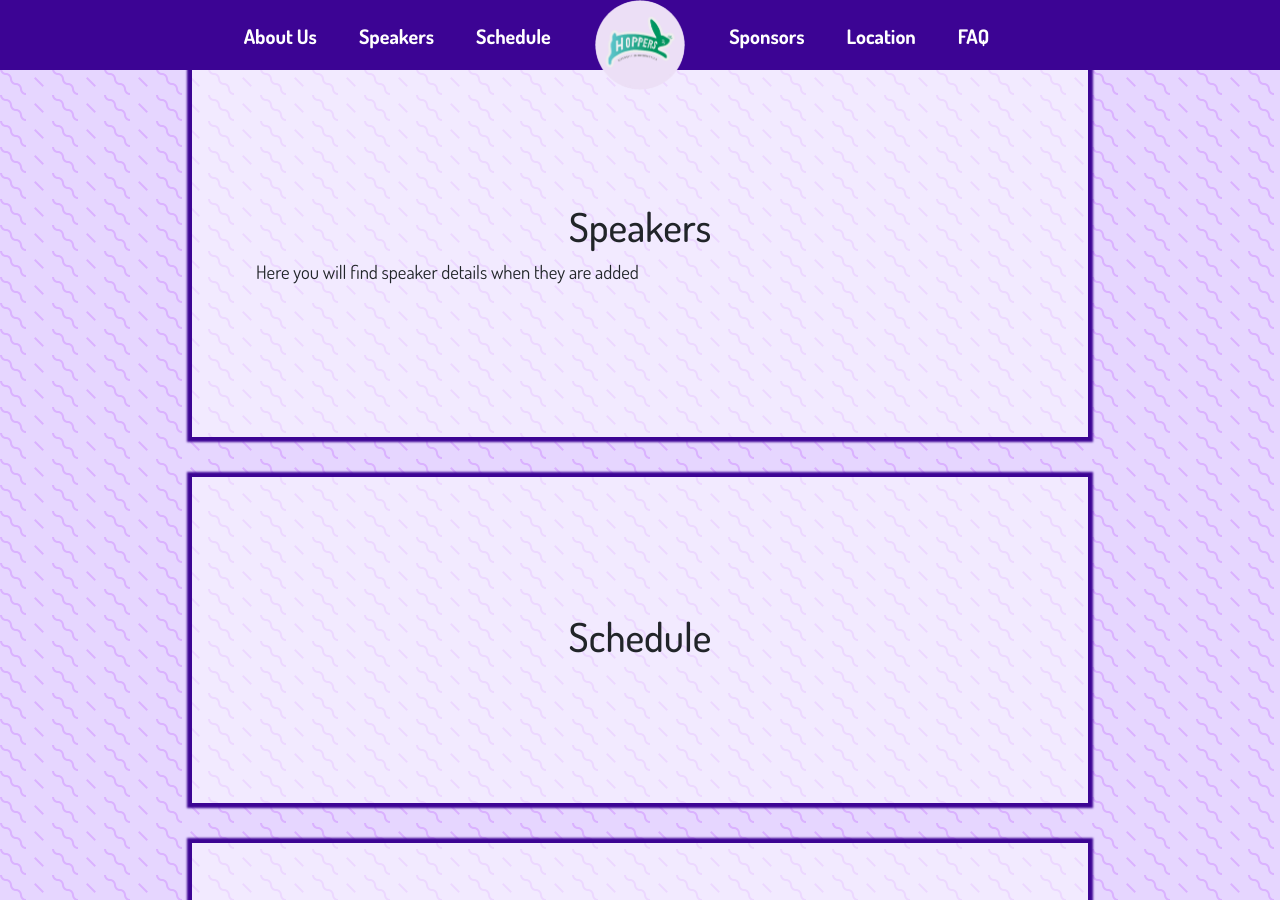
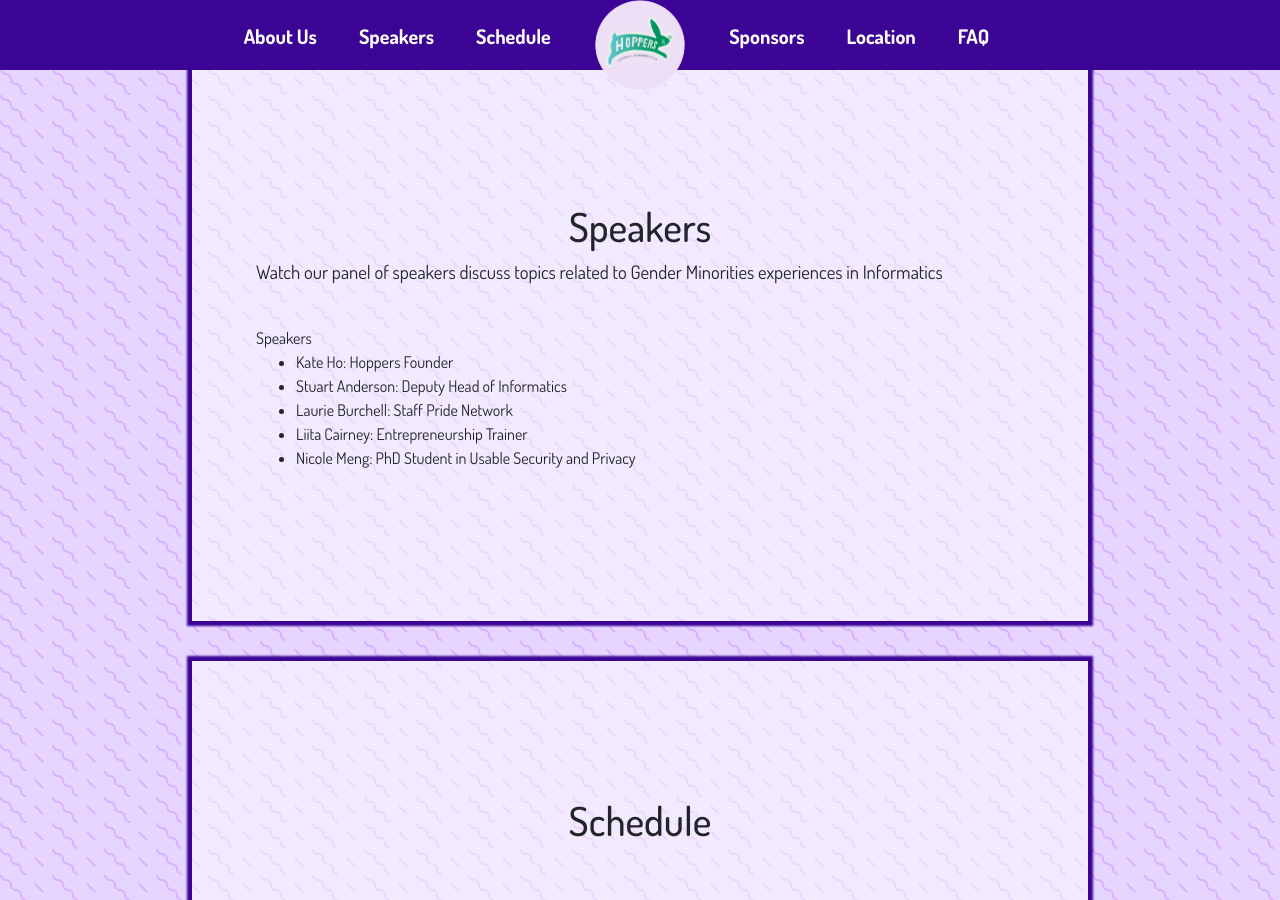
Before and after one commit to edinburgh-hoppers/iwd23site, a Jekyll site: the page built from _pages/index.html, in a window 1280 px wide and 900 px high, scrolled down 1725 px. Built offline with Jekyll 4.4.1, drawn with Linux system fonts in a browser that asks for light colours; nearby versions of some CDN libraries.

Commit message:
updated speakers

```diff
--- a/_includes/speakers.html
+++ b/_includes/speakers.html
@@ -4,7 +4,17 @@
 
     <h1>Speakers</h1>
 
-    <p>Here you will find speaker details when they are added</p>
+    <p>Watch our panel of speakers discuss topics related to Gender Minorities experiences in Informatics</p>
+
+    <br>
+    Speakers
+    <ul>
+        <li>Kate Ho: Hoppers Founder</li>
+        <li>Stuart Anderson: Deputy Head of Informatics</li>
+        <li>Laurie Burchell: Staff Pride Network</li>
+        <li>Liita Cairney: Entrepreneurship Trainer</li>
+        <li>Nicole Meng: PhD Student in Usable Security and Privacy</li>
+    </ul>
 
     </div>
 
```
